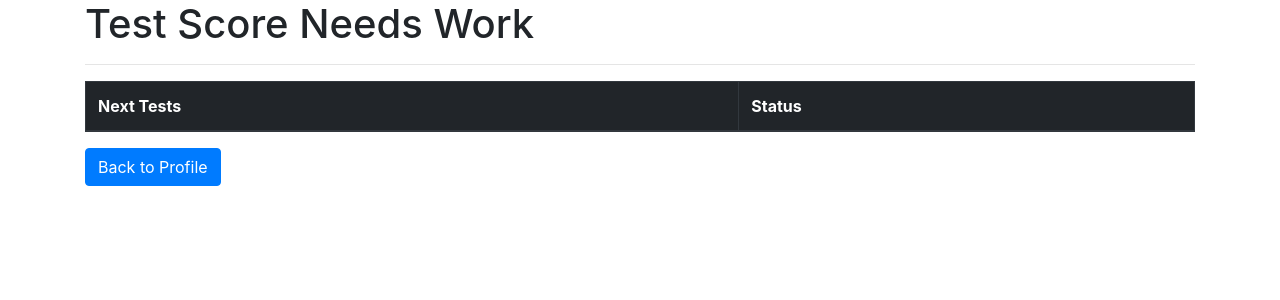
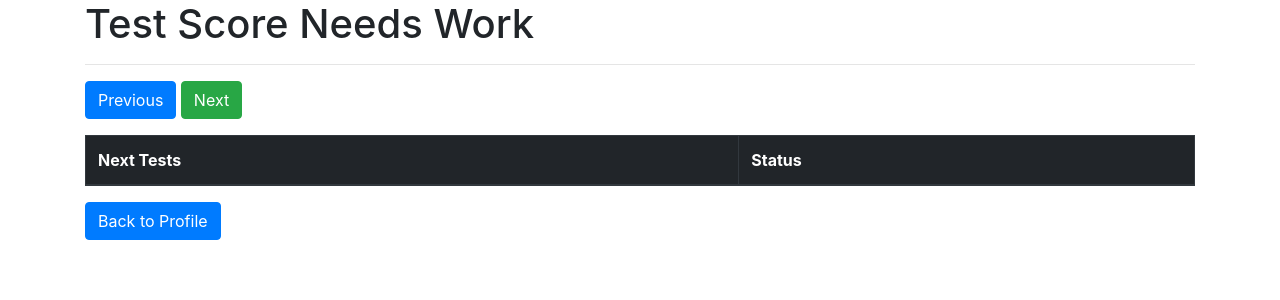
Before and after one commit to hassanaziz0012/lessons-with-a-native, a Django app: page /tests/take/4/profile/4/results/needs-work in a window 1280 px wide. Shown: the part 56-356 px from the top of the page. Run offline with Django 3.2, Linux system fonts and the light colour scheme; data comes from the database, SQL or seed files in the repository; both versions use the stored data as it was after the commit; data that the repository does not hold is empty; some libraries are stand-ins or nearby versions.

Commit message:
Fixed bugs with last commit

```diff
--- a/main/templates/main/test_score_needs_work.html
+++ b/main/templates/main/test_score_needs_work.html
@@ -5,6 +5,18 @@
 <hr>
 
 <script src="https://cdnjs.cloudflare.com/ajax/libs/jquery/3.3.1/jquery.min.js"></script>
+
+{% if prev_test != None %}
+    <a href="{% url 'take-test' test_id=prev_test.id profile_id=profile.id %}">
+        <button class="btn btn-primary mb-3">Previous</button>
+    </a>
+{% endif %}
+
+{% if next_test != None %}
+    <a href="{% url 'take-test' test_id=next_test.id profile_id=profile.id %}">
+        <button class="btn btn-success mb-3">Next</button>
+    </a>
+{% endif %}
 
 <table class="table table-bordered table-striped">
     <thead class="thead-dark">
--- a/main/views.py
+++ b/main/views.py
@@ -345,8 +345,16 @@ def test_score_needs_work(request, test_id, profile_id):
 
             test_obj.save()
 
-    # Check if another test is currently Due/New, if so, then load that test next. Otherwise, return to the profile page.
-    context = {'title': f'{test.test_name} - Graded Needs Work', 'profile': profile, 'tests': Test.objects.all()}
+    prev_test = Test.objects.filter(test_order=test.test_order-1).first()
+    next_test = Test.objects.filter(test_order=test.test_order+1).first()
+
+    context = {
+        'title': f'{test.test_name} - Graded Needs Work',
+        'profile': profile,
+        'tests': Test.objects.all(),
+        'prev_test': prev_test,
+        'next_test': next_test,
+        }
     return render(request, 'main/test_score_needs_work.html', context=context)
 
 
```
Also changed, not shown: db.sqlite3.
